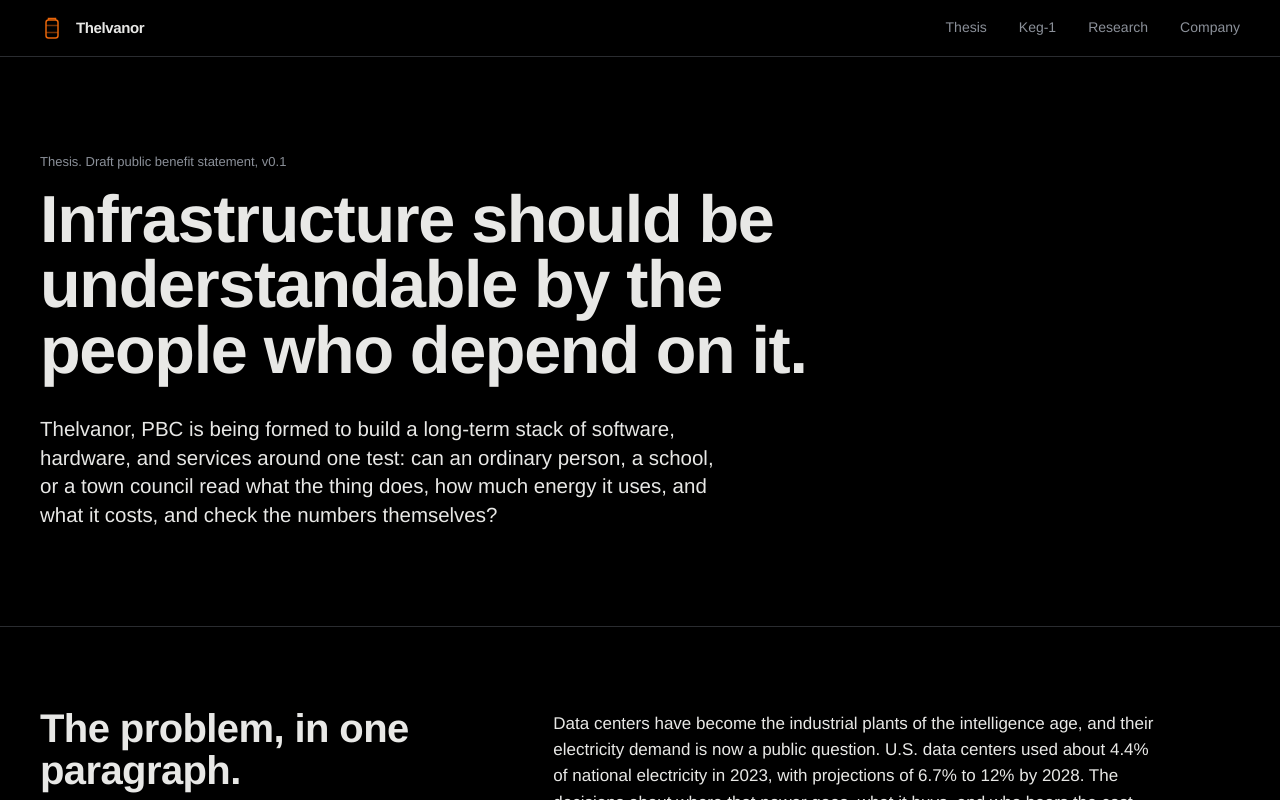
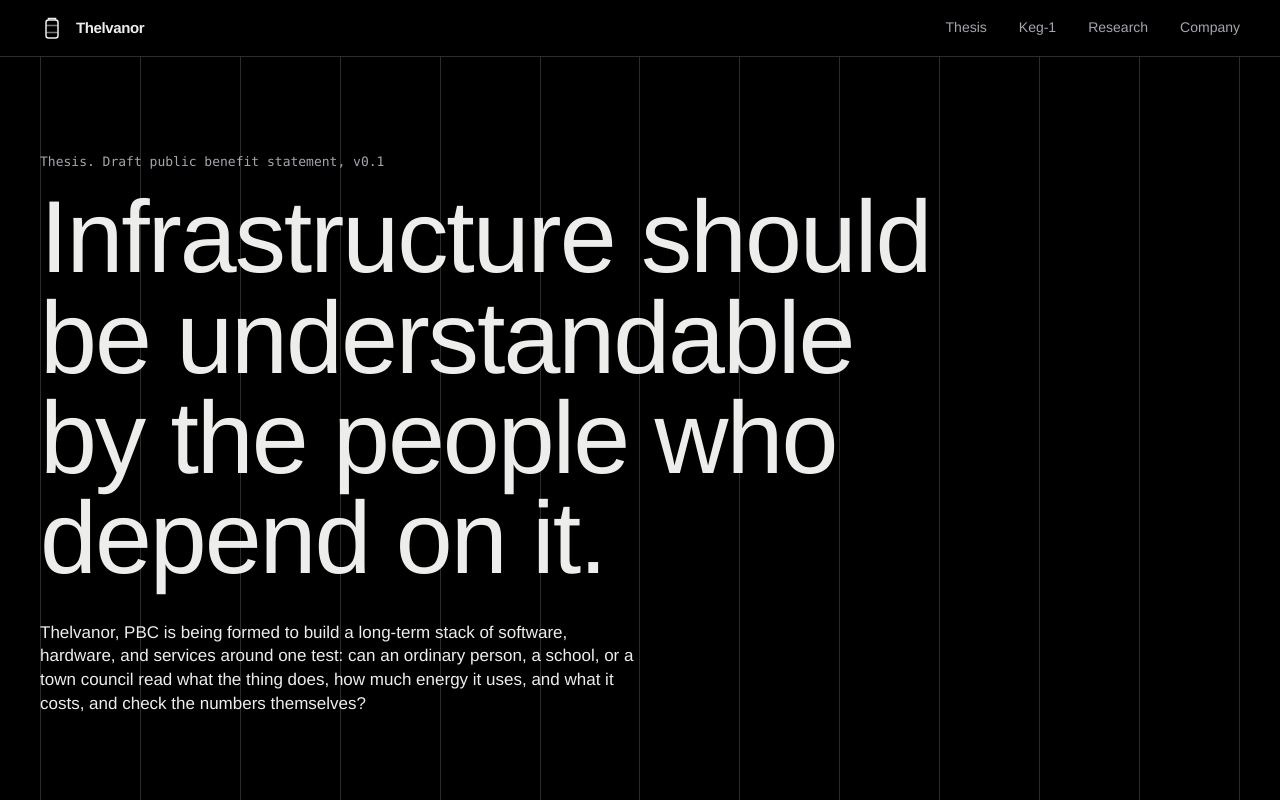
Before and after one commit to khaaliswooden-max/thelvanor, a Next.js app: page /thesis in a window 1280 px wide. Shown: the top 800 px of the page. Built offline with nearby package versions, Linux system fonts and the light colour scheme.

Commit message:
tokens: establish black ground, condensed type, and twelve-column rules

```diff
--- a/src/app/globals.css
+++ b/src/app/globals.css
@@ -5,15 +5,15 @@
 
 :root {
   --ground: #000000;
-  --surface: #111214;
-  --surface-2: #17191c;
+  --surface: #000000;
+  --surface-2: #000000;
   --line: #2a2c30;
   --line-strong: #3b3e44;
-  --ink: #e8e8e6;
-  --ink-muted: #8b9099;
-  --ink-faint: #5a5f67;
+  --ink: #ededeb;
+  --ink-muted: #a3a6ad;
+  --ink-faint: #858991;
   --keg: #e8650a;
-  --keg-dim: #8a3c06;
+  --keg-dim: #e8650a;
 
   --font-sans: "Archivo Variable", "Helvetica Neue", Arial, sans-serif;
   --font-mono: "IBM Plex Mono", ui-monospace, SFMono-Regular, Menlo, monospace;
@@ -41,7 +41,6 @@
 html {
   color-scheme: dark;
   background: var(--ground);
-  scroll-behavior: smooth;
 }
 
 @media (prefers-reduced-motion: reduce) {
@@ -61,6 +60,7 @@ body {
   background: var(--ground);
   color: var(--ink);
   font-family: var(--font-sans);
+  font-stretch: 90%;
   font-size: 17px;
   line-height: 1.55;
   font-feature-settings: "kern", "liga", "tnum";
@@ -69,58 +69,60 @@ body {
 }
 
 ::selection {
-  background: var(--keg);
+  background: var(--ink);
   color: #000;
 }
 
 :focus-visible {
-  outline: 2px solid var(--keg);
+  outline: 2px solid var(--ink);
   outline-offset: 3px;
 }
 
 /* Type scale. Display uses the width axis, not weight, to carry presence. */
 .t-display {
-  font-stretch: 78%;
-  font-weight: 600;
-  font-size: clamp(2.6rem, 8vw, 7rem);
-  line-height: 0.92;
+  font-stretch: 70%;
+  font-weight: 400;
+  font-size: clamp(3.75rem, 8.9vw, 8rem);
+  line-height: 0.9;
   letter-spacing: -0.02em;
 }
 .t-h1 {
-  font-stretch: 84%;
-  font-weight: 600;
-  font-size: clamp(2.2rem, 5.2vw, 4.25rem);
+  font-stretch: 75%;
+  font-weight: 400;
+  font-size: clamp(3.5rem, 8vw, 7rem);
   line-height: 0.98;
   letter-spacing: -0.02em;
 }
 .t-h2 {
-  font-stretch: 88%;
-  font-weight: 600;
-  font-size: clamp(1.6rem, 3.2vw, 2.5rem);
+  font-stretch: 78%;
+  font-weight: 400;
+  font-size: clamp(2.5rem, 4.4vw, 4rem);
   line-height: 1.05;
-  letter-spacing: -0.015em;
+  letter-spacing: -0.02em;
 }
 .t-h3 {
   font-stretch: 92%;
-  font-weight: 600;
-  font-size: 1.25rem;
+  font-weight: 400;
+  font-size: 1.75rem;
   line-height: 1.2;
 }
 .t-lede {
-  font-size: clamp(1.15rem, 1.6vw, 1.4rem);
+  font-size: 17px;
   line-height: 1.4;
   font-weight: 400;
-  max-width: 34em;
+  max-width: var(--measure);
   color: var(--ink);
 }
 .t-body {
   max-width: var(--measure);
 }
 .t-small {
-  font-size: 0.875rem;
+  font-size: 17px;
   line-height: 1.5;
 }
 .t-meta {
+  font-family: var(--font-mono);
+  font-stretch: normal;
   font-size: 0.8125rem;
   line-height: 1.4;
   color: var(--ink-muted);
@@ -131,9 +133,8 @@ body {
 }
 
 .wrap {
-  max-width: var(--maxw);
+  width: min(var(--maxw), calc(100% - 2 * var(--gutter)));
   margin-inline: auto;
-  padding-inline: var(--gutter);
 }
 
 .rule {
@@ -179,7 +180,7 @@ body {
 .grade {
   display: inline-block;
   font-family: var(--font-mono);
-  font-size: 0.6875rem;
+  font-size: 0.8125rem;
   line-height: 1;
   padding: 0.3em 0.45em;
   border: 1px solid var(--line-strong);
@@ -205,13 +206,13 @@ body {
 }
 .prose h2 {
   font-stretch: 90%;
-  font-weight: 600;
+  font-weight: 400;
   font-size: 1.35rem;
   line-height: 1.2;
   margin: 2em 0 0.6em;
 }
 .prose h3 {
-  font-weight: 600;
+  font-weight: 400;
   margin: 1.6em 0 0.4em;
 }
 .prose ul,
@@ -247,7 +248,7 @@ body {
   text-underline-offset: 3px;
 }
 .prose a:hover {
-  text-decoration-color: var(--keg);
+  text-decoration-color: var(--ink);
 }
 
 a.link {
@@ -258,7 +259,7 @@ a.link {
   transition: text-decoration-color 120ms ease;
 }
 a.link:hover {
-  text-decoration-color: var(--keg);
+  text-decoration-color: var(--ink);
 }
 
 .btn {
@@ -273,7 +274,8 @@ a.link:hover {
   line-height: 1;
   transition:
     background 120ms ease,
-    color 120ms ease;
+    color 120ms ease,
+    border-color 120ms ease;
 }
 .btn:hover {
   background: var(--ink);
@@ -281,10 +283,12 @@ a.link:hover {
 }
 .btn-keg {
   border-color: var(--keg);
-  color: var(--keg);
+  background: var(--keg);
+  color: #000;
 }
 .btn-keg:hover {
-  background: var(--keg);
+  background: var(--ink);
+  border-color: var(--ink);
   color: #000;
 }
 
@@ -326,3 +330,31 @@ a.link:hover {
     animation: none;
   }
 }
+
+/* Twelve equal tracks. Rules share the same containing block as all content. */
+main {
+  position: relative;
+  isolation: isolate;
+}
+.page-grid {
+  position: absolute;
+  inset: 0;
+  z-index: -1;
+  display: grid;
+  grid-template-columns: repeat(12, minmax(0, 1fr));
+  pointer-events: none;
+  border-right: 1px solid var(--line);
+}
+.page-grid > span { border-left: 1px solid var(--line); }
+.section { border-bottom: 1px solid var(--line); }
+.section > .wrap { padding-block: clamp(64px, 7vw, 104px); }
+.section-head {
+  display: grid;
+  grid-template-columns: repeat(12, minmax(0, 1fr));
+  align-items: start;
+}
+.section-heading { grid-column: span 5; padding-right: 48px; }
+.section-copy { grid-column: span 7; padding-left: 32px; }
+.section-heading > *, .section-copy > * { background: var(--ground); }
+.section-copy > p { max-width: var(--measure); }
+section[id], li[id] { scroll-margin-top: 72px; }
--- a/src/app/layout.tsx
+++ b/src/app/layout.tsx
@@ -33,6 +33,9 @@ export default function RootLayout({ children }: { children: React.ReactNode })
         </a>
         <Nav />
         <main id="main" className="flex-1">
+          <div className="page-grid wrap" aria-hidden="true">
+            {Array.from({ length: 12 }, (_, i) => <span key={i} />)}
+          </div>
           {children}
         </main>
         <Footer />
--- a/src/components/Mark.tsx
+++ b/src/components/Mark.tsx
@@ -1,4 +1,4 @@
-// The mark: a keg in elevation, drawn as two strokes. Orange is the only color.
+// The mark: a keg in elevation, drawn as two strokes. The navigation mark stays monochrome.
 export function Mark({ className = "" }: { className?: string }) {
   return (
     <svg
@@ -8,7 +8,6 @@ export function Mark({ className = "" }: { className?: string }) {
       stroke="currentColor"
       strokeWidth="1.5"
       aria-hidden="true"
-      style={{ color: "var(--keg)" }}
     >
       <rect x="6" y="4" width="12" height="18" rx="2.5" />
       <path d="M8.5 4V2.5h7V4" />
```
